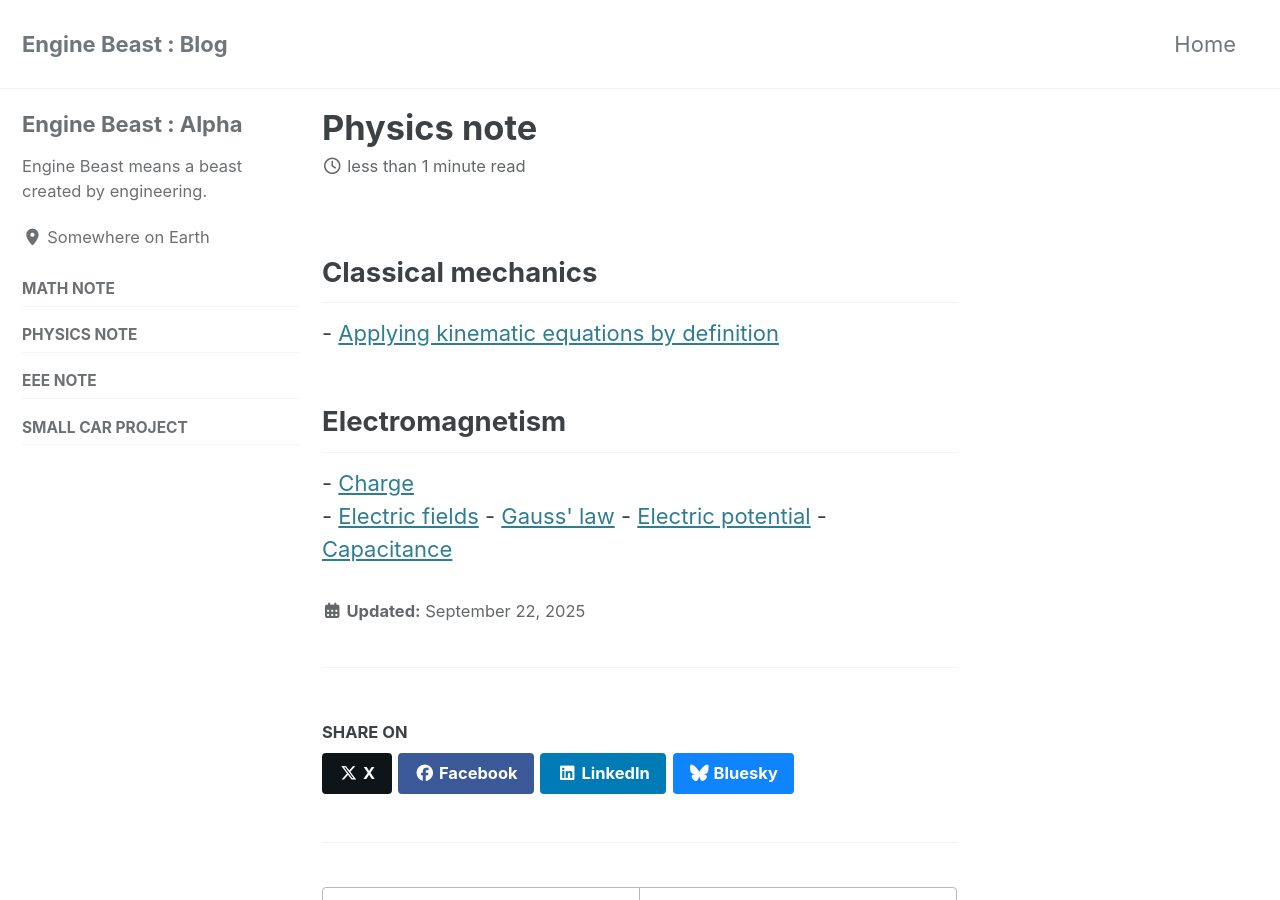
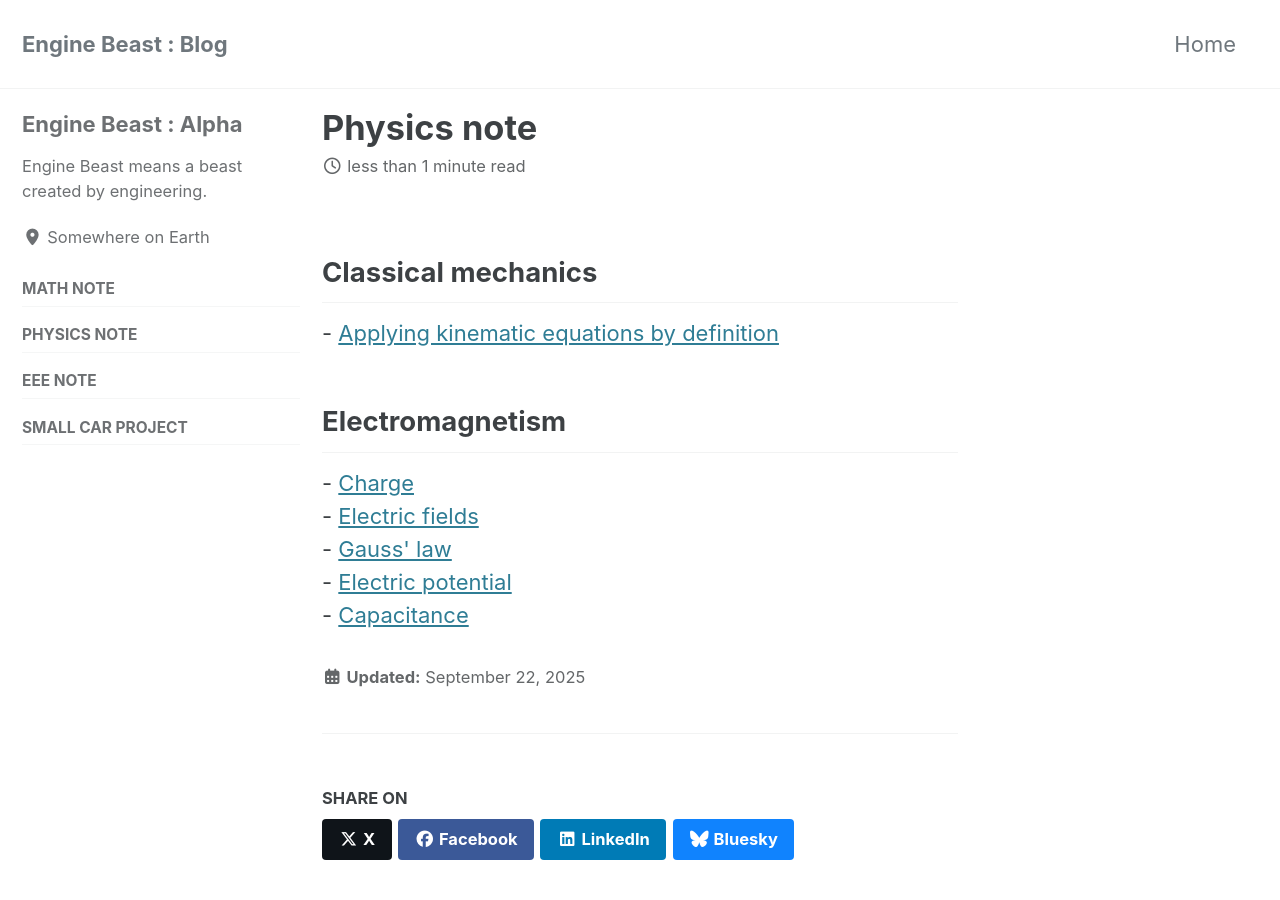
Before and after one commit to enginebeast/enginebeast.github.io, a Jekyll site: the page built from _posts/2025-09-22-physics_note.html, in a window 1280 px wide and 900 px high. Built offline with Jekyll 4.4.1, drawn with Linux system fonts in a browser that asks for light colours; cached includes are drawn as plain includes.

Commit message:
Add newline

```diff
--- a/_posts/2025-09-22-physics_note.html
+++ b/_posts/2025-09-22-physics_note.html
@@ -7,7 +7,7 @@ title: Physics note
 
 <h2>Electromagnetism</h2>
 - <a href="https://enginebeast.github.io/physics_note/charge/">Charge</a><br>
-- <a href="https://enginebeast.github.io/physics_note/electric_fields/">Electric fields</a>
-- <a href="https://enginebeast.github.io/physics_note/gauss_law/">Gauss' law</a>
-- <a href="https://enginebeast.github.io/physics_note/electric_potential/">Electric potential</a>
+- <a href="https://enginebeast.github.io/physics_note/electric_fields/">Electric fields</a><br>
+- <a href="https://enginebeast.github.io/physics_note/gauss_law/">Gauss' law</a><br>
+- <a href="https://enginebeast.github.io/physics_note/electric_potential/">Electric potential</a><br>
 - <a href="https://enginebeast.github.io/physics_note/capacitance/">Capacitance</a>
```
